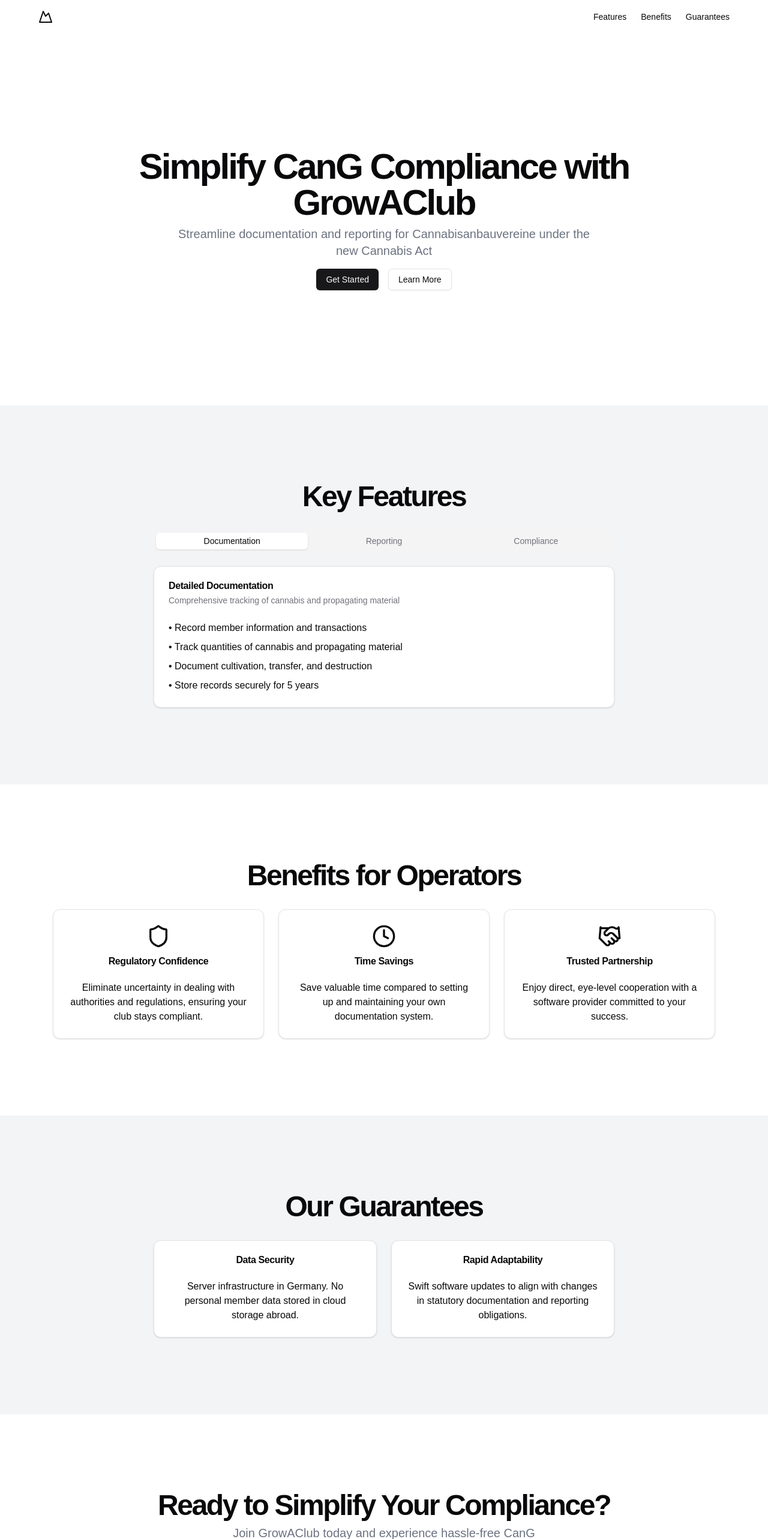
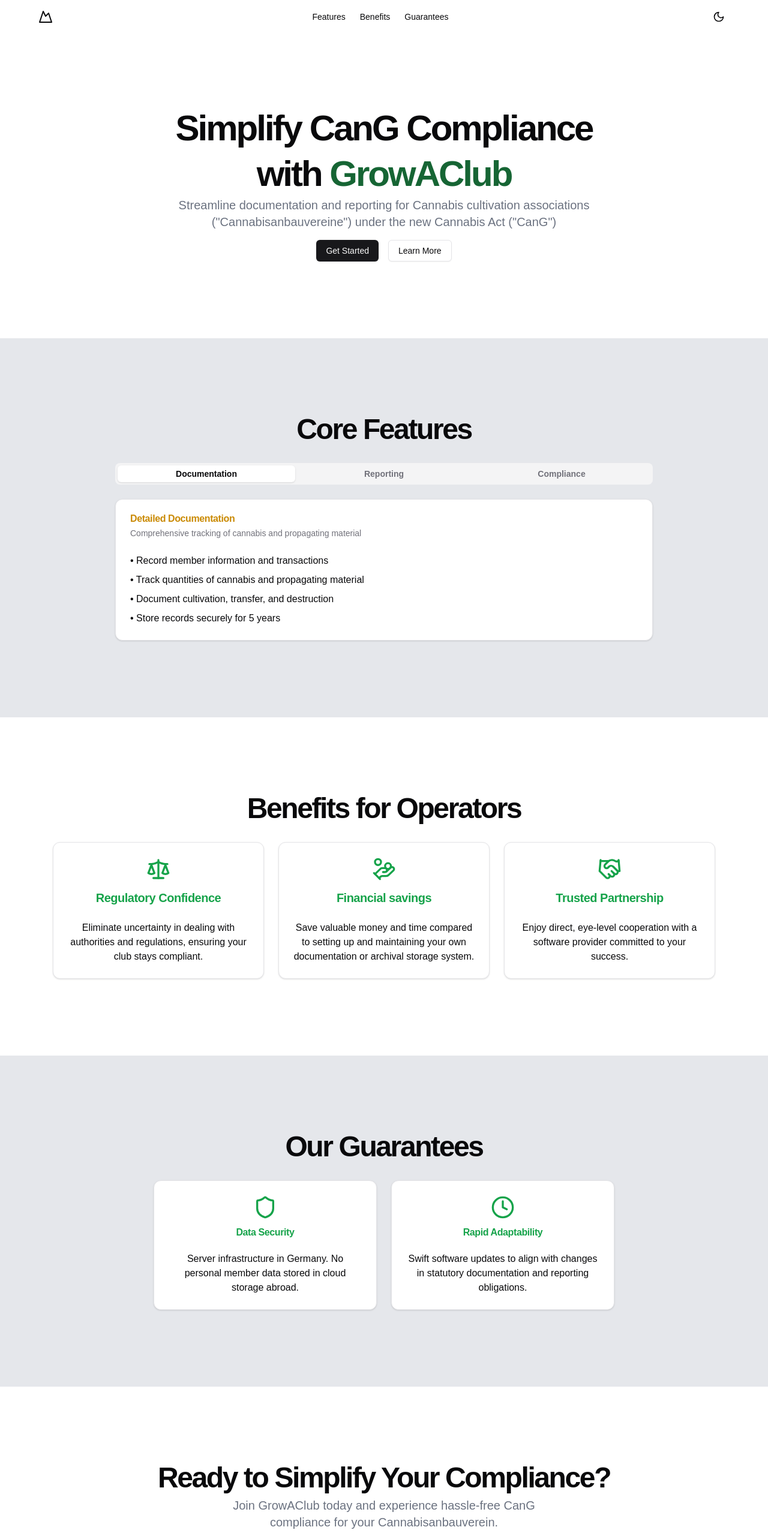
Before and after one commit to henningsieh/GrowAClub-One-Pager, a Next.js app: page / in a window 1280 px wide. Shown: the top 2566 px of the page at 60% size. Built offline with nearby package versions, Linux system fonts and the light colour scheme.

Commit message:
feat: better styles

```diff
--- a/app/globals.css
+++ b/app/globals.css
@@ -41,7 +41,7 @@
     --radius: 0.5rem;
   }
   .dark {
-    --background: 240 10% 3.9%;
+    --background: 0 0% 8%;
     --foreground: 0 0% 98%;
     --card: 240 10% 3.9%;
     --card-foreground: 0 0% 98%;
@@ -82,6 +82,10 @@
     @apply flex items-center py-1;
   }
   .feature-list li:hover {
-    @apply bg-green-400/40 dark:bg-green-800/40 rounded-sm transition-colors duration-300;
+    @apply rounded-sm bg-green-400/40 transition-colors duration-300 dark:bg-green-800/40;
   }
 }
+
+.text-gold {
+  color: #ca8a04; /* or any specific gold color code */
+}
--- a/app/layout.tsx
+++ b/app/layout.tsx
@@ -27,7 +27,7 @@
   return (
     <html lang="en" className="scroll-smooth">
       <body
-        className={`${geistSans.variable} ${geistMono.variable} antialiased mx-auto`}
+        className={`${geistSans.variable} ${geistMono.variable} mx-auto antialiased`}
       >
         {children}
       </body>
--- a/app/page.tsx
+++ b/app/page.tsx
@@ -1,71 +1,129 @@
-"use client"
+"use client";
 
-import React, { useEffect } from 'react'
-import Link from 'next/link'
-import { Button } from "@/components/ui/button"
-import { Card, CardContent, CardDescription, CardHeader, CardTitle } from "@/components/ui/card"
-import { Tabs, TabsContent, TabsList, TabsTrigger } from "@/components/ui/tabs"
-import { Shield, Clock, Handshake, Mountain } from "lucide-react"
+import React, { useEffect, useState } from "react";
+import Link from "next/link";
+import { Button } from "@/components/ui/button";
+import {
+  Card,
+  CardContent,
+  CardDescription,
+  CardHeader,
+  CardTitle,
+} from "@/components/ui/card";
+import { Tabs, TabsContent, TabsList, TabsTrigger } from "@/components/ui/tabs";
+import {
+  Shield,
+  Clock,
+  Handshake,
+  Mountain,
+  Moon,
+  Sun,
+  Scale,
+  HandCoins,
+} from "lucide-react";
 
 export default function LandingPage() {
+  const [darkMode, setDarkMode] = useState(false);
+
+  const toggleTheme = () => {
+    setDarkMode(!darkMode);
+    document.documentElement.classList.toggle("dark", !darkMode);
+  };
+
   useEffect(() => {
     const handleScroll = (e: Event) => {
-      e.preventDefault()
-      const target = e.target as HTMLAnchorElement
-      const id = target.getAttribute('href')?.slice(1)
+      e.preventDefault();
+      const target = e.target as HTMLAnchorElement;
+      const id = target.getAttribute("href")?.slice(1);
       if (id) {
-        const element = document.getElementById(id)
+        const element = document.getElementById(id);
         if (element) {
           element.scrollIntoView({
-            behavior: 'smooth'
-          })
+            behavior: "smooth",
+          });
         }
       }
-    }
+    };
 
-    const links = document.querySelectorAll('a[href^="#"]')
-    links.forEach(link => {
-      link.addEventListener('click', handleScroll)
-    })
+    const links = document.querySelectorAll('a[href^="#"]');
+    links.forEach((link) => {
+      link.addEventListener("click", handleScroll);
+    });
 
     return () => {
-      links.forEach(link => {
-        link.removeEventListener('click', handleScroll)
-      })
-    }
-  }, [])
+      links.forEach((link) => {
+        link.removeEventListener("click", handleScroll);
+      });
+    };
+  }, []);
 
   return (
-    <div className="flex flex-col min-h-screen">
-      <header className="px-4 lg:px-6 h-14 flex items-center justify-center fixed w-full bg-background z-10">
-        <div className="w-full max-w-6xl flex justify-between items-center">
+    <div className="flex min-h-screen flex-col">
+      <header
+        className={`fixed z-10 flex h-14 w-full items-center justify-center bg-transparent px-4 backdrop-blur-md lg:px-6 ${darkMode ? "bg-gray-800" : "bg-white"}`}
+      >
+        <div className="flex w-full max-w-6xl items-center justify-between">
+          {" "}
+          {/* Adjusted to justify-between */}
           <Link className="flex items-center justify-center" href="#">
             <Mountain className="h-6 w-6" />
             <span className="sr-only">GrowAClub</span>
           </Link>
-          <nav className="flex gap-4 sm:gap-6">
-            <Link className="text-sm font-medium hover:underline underline-offset-4" href="#features">
+          <nav className="flex justify-center gap-4 sm:gap-6">
+            {" "}
+            {/* Center the nav links */}
+            <Link
+              className="text-sm font-medium underline-offset-4 hover:underline"
+              href="#features"
+            >
               Features
             </Link>
-            <Link className="text-sm font-medium hover:underline underline-offset-4" href="#benefits">
+            <Link
+              className="text-sm font-medium underline-offset-4 hover:underline"
+              href="#benefits"
+            >
               Benefits
             </Link>
-            <Link className="text-sm font-medium hover:underline underline-offset-4" href="#guarantees">
+            <Link
+              className="text-sm font-medium underline-offset-4 hover:underline"
+              href="#guarantees"
+            >
               Guarantees
             </Link>
           </nav>
+          <button
+            onClick={toggleTheme}
+            className="flex items-center rounded-md p-2 focus:outline-none"
+          >
+            {darkMode ? (
+              <Sun className="h-5 w-5" />
+            ) : (
+              <Moon className="h-5 w-5" />
+            )}{" "}
+            {/* Icon for dark/light mode */}
+            {/* <span className="ml-2">{darkMode ? 'Light Mode' : 'Dark Mode'}</span> */}
+          </button>
         </div>
       </header>
       <main className="flex-1 pt-14">
-        <section className="w-full py-12 md:py-24 lg:py-32 xl:py-48">
-          <div className="container px-4 md:px-6 max-w-6xl mx-auto">
+        <section className="w-full py-12 md:py-24 lg:py-32">
+          <div className="container mx-auto max-w-6xl px-4 md:px-6">
             <div className="flex flex-col items-center space-y-4 text-center">
               <div className="space-y-2">
-                <h1 className="text-3xl font-bold tracking-tighter sm:text-4xl md:text-5xl lg:text-6xl/none">
-                  Simplify CanG Compliance with GrowAClub
+                <h1 className="text-3xl font-bold tracking-tighter sm:text-4xl md:text-5xl lg:text-6xl">
+                  Simplify CanG Compliance
+                  <br />
                 </h1>
-                <p className="mx-auto max-w-[700px] text-gray-500 md:text-xl dark:text-gray-400">
-                  Streamline documentation and reporting for Cannabisanbauvereine under the new Cannabis Act
+                <h1 className="pt-2 text-3xl font-bold tracking-tighter sm:text-4xl md:text-5xl lg:text-6xl">
+                  with{" "}
+                  <span className="text-green-800 dark:text-yellow-500">
+                    GrowAClub
+                  </span>
+                </h1>
+                <p className="mx-auto max-w-[700px] text-gray-500 dark:text-gray-400 md:text-xl">
+                  Streamline documentation and reporting for Cannabis
+                  cultivation associations (&quot;Cannabisanbauvereine&quot;)
+                  under the new Cannabis Act (&quot;CanG&quot;)
                 </p>
               </div>
               <div className="space-x-4">
@@ -75,54 +133,84 @@
             </div>
           </div>
         </section>
-        <section className="w-full py-12 md:py-24 lg:py-32 bg-gray-100 dark:bg-gray-800" id="features">
-          <div className="container px-4 md:px-6 max-w-6xl mx-auto">
-            <h2 className="text-3xl font-bold tracking-tighter sm:text-5xl text-center mb-8">Key Features</h2>
+        <section
+          className="w-full bg-gray-200 py-12 dark:bg-zinc-950 md:py-24 lg:py-32"
+          id="features"
+        >
+          <div className="container mx-auto max-w-6xl px-4 md:px-6">
+            <h2 className="mb-8 text-center text-3xl font-bold tracking-tighter sm:text-5xl">
+              Core Features
+            </h2>
             <Tabs defaultValue="documentation" className="w-full">
-              <div className="max-w-3xl mx-auto">
-                <TabsList className="w-full grid grid-cols-3">
-                  <TabsTrigger value="documentation" className="w-full">Documentation</TabsTrigger>
-                  <TabsTrigger value="reporting" className="w-full">Reporting</TabsTrigger>
-                  <TabsTrigger value="compliance" className="w-full">Compliance</TabsTrigger>
+              <div className="mx-auto max-w-4xl">
+                <TabsList className="grid w-full grid-cols-3">
+                  <TabsTrigger
+                    value="documentation"
+                    className="w-full font-bold"
+                  >
+                    Documentation
+                  </TabsTrigger>
+                  <TabsTrigger value="reporting" className="w-full font-bold">
+                    Reporting
+                  </TabsTrigger>
+                  <TabsTrigger value="compliance" className="w-full font-bold">
+                    Compliance
+                  </TabsTrigger>
                 </TabsList>
               </div>
-              <div className="mt-6 max-w-3xl mx-auto">
+              <div className="mx-auto mt-6 max-w-4xl">
                 <TabsContent value="documentation">
-                  <Card>
+                  <Card className="bg-white dark:bg-zinc-900">
                     <CardHeader>
-                      <CardTitle>Detailed Documentation</CardTitle>
-                      <CardDescription>Comprehensive tracking of cannabis and propagating material</CardDescription>
+                      <CardTitle className="text-gold">
+                        Detailed Documentation
+                      </CardTitle>
+                      <CardDescription>
+                        Comprehensive tracking of cannabis and propagating
+                        material
+                      </CardDescription>
                     </CardHeader>
                     <CardContent className="space-y-2">
                       <p>• Record member information and transactions</p>
-                      <p>• Track quantities of cannabis and propagating material</p>
+                      <p>
+                        • Track quantities of cannabis and propagating material
+                      </p>
                       <p>• Document cultivation, transfer, and destruction</p>
                       <p>• Store records securely for 5 years</p>
                     </CardContent>
                   </Card>
                 </TabsContent>
                 <TabsContent value="reporting">
-                  <Card>
+                  <Card className="bg-white dark:bg-zinc-900">
                     <CardHeader>
                       <CardTitle>Automated Reporting</CardTitle>
-                      <CardDescription>Effortless generation and submission of required reports</CardDescription>
+                      <CardDescription>
+                        Effortless generation and submission of required reports
+                      </CardDescription>
                     </CardHeader>
                     <CardContent className="space-y-2">
                       <p>• Manual trigger for on-demand reports</p>
                       <p>• Automatic annual submission by January 31st</p>
-                      <p>• Detailed breakdowns by cannabis variety, THC, and CBD content</p>
+                      <p>
+                        • Detailed breakdowns by cannabis variety, THC, and CBD
+                        content
+                      </p>
                       <p>• Anonymized electronic transmission to authorities</p>
                     </CardContent>
                   </Card>
                 </TabsContent>
                 <TabsContent value="compliance">
-                  <Card>
+                  <Card className="bg-white dark:bg-zinc-900">
                     <CardHeader>
                       <CardTitle>Compliance Assurance</CardTitle>
-                      <CardDescription>Stay aligned with CanG regulations effortlessly</CardDescription>
+                      <CardDescription>
+                        Stay aligned with CanG regulations effortlessly
+                      </CardDescription>
                     </CardHeader>
                     <CardContent className="space-y-2">
-                      <p>• Built-in forms and processes aligned with Section 26</p>
+                      <p>
+                        • Built-in forms and processes aligned with Section 26
+                      </p>
                       <p>• Real-time updates to reflect regulatory changes</p>
                       <p>• Guidance on proper documentation practices</p>
                       <p>• Alerts for upcoming reporting deadlines</p>
@@ -134,69 +222,96 @@
           </div>
         </section>
         <section className="w-full py-12 md:py-24 lg:py-32" id="benefits">
-          <div className="container px-4 md:px-6 max-w-6xl mx-auto">
-            <h2 className="text-3xl font-bold tracking-tighter sm:text-5xl text-center mb-8">Benefits for Operators</h2>
+          <div className="container mx-auto max-w-6xl px-4 md:px-6">
+            <h2 className="mb-8 text-center text-3xl font-bold tracking-tighter sm:text-5xl">
+              Benefits for Operators
+            </h2>
             <div className="grid gap-6 lg:grid-cols-3">
               <Card>
                 <CardHeader>
-                  <Shield className="w-10 h-10 mb-2 mx-auto" />
-                  <CardTitle className="text-center">Regulatory Confidence</CardTitle>
+                  <Scale className="mx-auto mb-2 h-10 w-10 text-green-600 dark:text-yellow-500" />
+                  <CardTitle className="text-center text-xl text-green-600 dark:text-yellow-500">
+                    Regulatory Confidence
+                  </CardTitle>
                 </CardHeader>
                 <CardContent className="text-center">
-                  Eliminate uncertainty in dealing with authorities and regulations, ensuring your club stays compliant.
+                  Eliminate uncertainty in dealing with authorities and
+                  regulations, ensuring your club stays compliant.
                 </CardContent>
               </Card>
               <Card>
                 <CardHeader>
-                  <Clock className="w-10 h-10 mb-2 mx-auto" />
-                  <CardTitle className="text-center">Time Savings</CardTitle>
+                  <HandCoins className="mx-auto mb-2 h-10 w-10 text-green-600 dark:text-yellow-500" />
+                  <CardTitle className="text-center text-xl text-green-600 dark:text-yellow-500">
+                    Financial savings
+                  </CardTitle>
                 </CardHeader>
                 <CardContent className="text-center">
-                  Save valuable time compared to setting up and maintaining your own documentation system.
+                  Save valuable money and time compared to setting up and
+                  maintaining your own documentation or archival storage system.
                 </CardContent>
               </Card>
               <Card>
                 <CardHeader>
-                  <Handshake className="w-10 h-10 mb-2 mx-auto" />
-                  <CardTitle className="text-center">Trusted Partnership</CardTitle>
+                  <Handshake className="mx-auto mb-2 h-10 w-10 text-green-600 dark:text-yellow-500" />
+                  <CardTitle className="text-center text-xl text-green-600 dark:text-yellow-500">
+                    Trusted Partnership
+                  </CardTitle>
                 </CardHeader>
                 <CardContent className="text-center">
-                  Enjoy direct, eye-level cooperation with a software provider committed to your success.
+                  Enjoy direct, eye-level cooperation with a software provider
+                  committed to your success.
                 </CardContent>
               </Card>
             </div>
           </div>
         </section>
-        <section className="w-full py-12 md:py-24 lg:py-32 bg-gray-100 dark:bg-gray-800" id="guarantees">
-          <div className="container px-4 md:px-6 max-w-6xl mx-auto">
-            <h2 className="text-3xl font-bold tracking-tighter sm:text-5xl text-center mb-8">Our Guarantees</h2>
-            <div className="grid gap-6 lg:grid-cols-2 max-w-3xl mx-auto">
+        <section
+          className="w-full bg-gray-200 py-12 dark:bg-zinc-950 md:py-24 lg:py-32"
+          id="guarantees"
+        >
+          <div className="container mx-auto max-w-6xl px-4 md:px-6">
+            <h2 className="mb-8 text-center text-3xl font-bold tracking-tighter sm:text-5xl">
+              Our Guarantees
+            </h2>
+            <div className="mx-auto grid max-w-3xl gap-6 lg:grid-cols-2">
               <Card>
                 <CardHeader>
-                  <CardTitle className="text-center">Data Security</CardTitle>
+                  <Shield className="mx-auto mb-2 h-10 w-10 text-green-600 dark:text-yellow-500" />
+                  <CardTitle className="text-center text-green-600 dark:text-yellow-500">
+                    Data Security
+                  </CardTitle>
                 </CardHeader>
                 <CardContent className="text-center">
-                  Server infrastructure in Germany. No personal member data stored in cloud storage abroad.
+                  Server infrastructure in Germany. No personal member data
+                  stored in cloud storage abroad.
                 </CardContent>
               </Card>
               <Card>
                 <CardHeader>
-                  <CardTitle className="text-center">Rapid Adaptability</CardTitle>
+                  <Clock className="mx-auto mb-2 h-10 w-10 text-green-600 dark:text-yellow-500" />
+                  <CardTitle className="text-center text-green-600 dark:text-yellow-500">
+                    Rapid Adaptability
+                  </CardTitle>
                 </CardHeader>
                 <CardContent className="text-center">
-                  Swift software updates to align with changes in statutory documentation and reporting obligations.
+                  Swift software updates to align with changes in statutory
+                  documentation and reporting obligations.
                 </CardContent>
               </Card>
             </div>
           </div>
         </section>
         <section className="w-full py-12 md:py-24 lg:py-32">
-          <div className="container px-4 md:px-6 max-w-6xl mx-auto">
+          <div className="container mx-auto max-w-6xl px-4 md:px-6">
             <div className="flex flex-col items-center space-y-4 text-center">
               <div className="space-y-2">
-                <h2 className="text-3xl font-bold tracking-tighter sm:text-5xl">Ready to Simplify Your Compliance?</h2>
-                <p className="mx-auto max-w-[600px] text-gray-500 md:text-xl dark:text-gray-400">
-                  Join GrowAClub today and experience hassle-free CanG compliance for your Cannabisanbauverein.
+                <h2 className="text-3xl font-bold tracking-tighter sm:text-5xl">
+                  Ready to Simplify Your Compliance?
+                </h2>
+                <p className="mx-auto max-w-[600px] text-gray-500 dark:text-gray-400 md:text-xl">
+                  Join GrowAClub today and experience hassle-free CanG
+                  compliance for your Cannabisanbauverein.
                 </p>
               </div>
               <div className="space-x-4">
@@ -207,19 +322,27 @@
           </div>
         </section>
       </main>
-      <footer className="w-full py-6 border-t">
-        <div className="container px-4 md:px-6 max-w-6xl mx-auto flex flex-col sm:flex-row justify-between items-center">
-          <p className="text-xs text-gray-500 dark:text-gray-400">© 2024 GrowAClub. All rights reserved.</p>
-          <nav className="flex gap-4 sm:gap-6 mt-4 sm:mt-0">
-            <Link className="text-xs hover:underline underline-offset-4" href="#">
+      <footer className="w-full border-t py-6">
+        <div className="container mx-auto flex max-w-6xl flex-col items-center justify-between px-4 sm:flex-row md:px-6">
+          <p className="text-xs text-gray-500 dark:text-gray-400">
+            © 2024 GrowAClub. All rights reserved.
+          </p>
+          <nav className="mt-4 flex gap-4 sm:mt-0 sm:gap-6">
+            <Link
+              className="text-xs underline-offset-4 hover:underline"
+              href="#"
+            >
               Terms of Service
             </Link>
-            <Link className="text-xs hover:underline underline-offset-4" href="#">
+            <Link
+              className="text-xs underline-offset-4 hover:underline"
+              href="#"
+            >
               Privacy
             </Link>
           </nav>
         </div>
       </footer>
     </div>
-  )
+  );
 }
```
Also changed, not shown: app/_document.tsx (deleted, +0 -22 lines), components/ui/tabs.tsx (+15 -15 lines), app/site.webmanifest.
